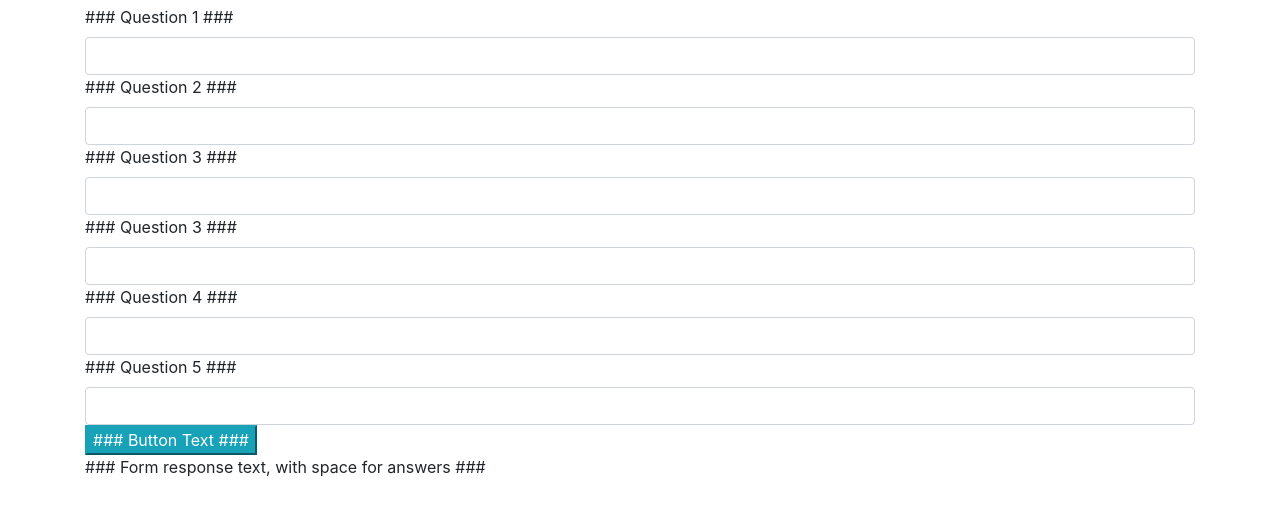
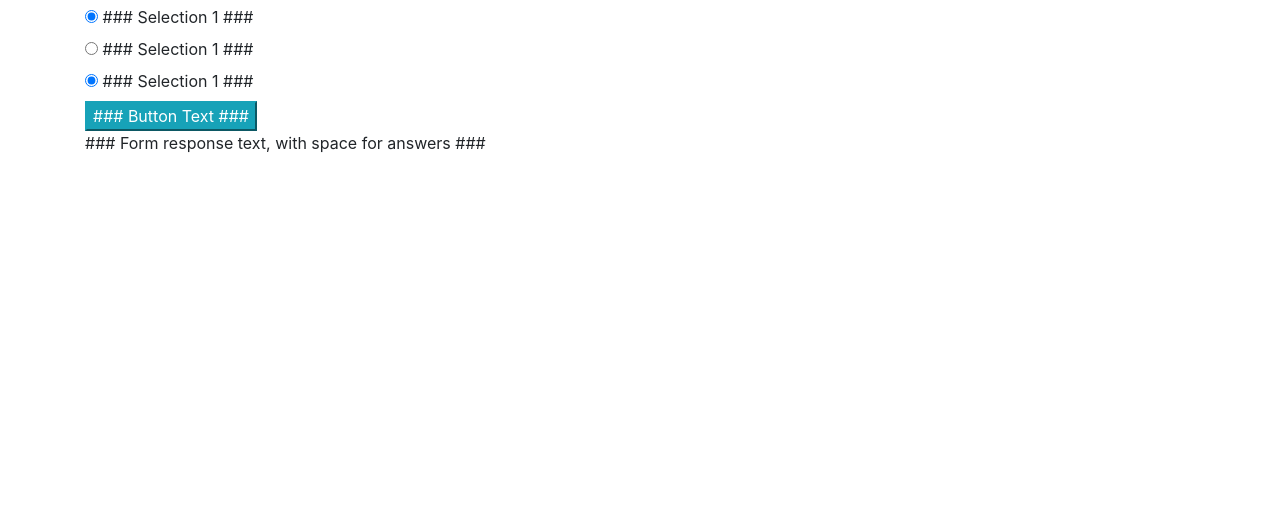
Before and after one commit to grantskis/lang-selector, a plain HTML site: page index.html in a window 1280 px wide. Shown: the part 51-566 px from the top of the page. Drawn offline with Linux system fonts and the light colour scheme.

Commit message:
convert to radio buttons; determine how to break radio button answers to different question categories.

```diff
--- a/index.html
+++ b/index.html
@@ -16,35 +16,47 @@
       ### Header Text ###
     </h1>
     <form id="questionaire">
+      <div class="radio">
       <label for="q1">
-        ### Question 1 ###
+        <input id="q1" type="radio" name="name1" value="value1" checked>
+        ### Selection 1 ###
       </label>
-      <input id="q1" class="form-control" type="text">
+      </div>
+      <div class="radio">
+        <label for="q1">
+          <input id="q1" type="radio" name="name1" value="value1">
+          ### Selection 1 ###
+        </label>
+        </div>
+        <div class="radio">
+          <label for="q1">
+            <input id="q1" type="radio" name="name2" value="value1" checked>
+            ### Selection 1 ###
+          </label>
+          </div>
 
-      <label for="q2">
+
+
+
+      <!-- <label for="q2">
         ### Question 2 ###
       </label>
-      <input id="q2" class="form-control" type="text">
+      <input id="q2" type="radio">
 
       <label for="q3">
         ### Question 3 ###
       </label>
-      <input id="q3" class="form-control" type="text">
-
-      <label for="q3">
-        ### Question 3 ###
-      </label>
-      <input id="q3" class="form-control" type="text">
+      <input id="q3" type="radio">
 
       <label for="q4">
         ### Question 4 ###
       </label>
-      <input id="q4" class="form-control" type="text">
+      <input id="q4" type="radio">
 
       <label for="q5">
         ### Question 5 ###
       </label>
-      <input id="q5" class="form-control" type="text">
+      <input id="q5" type="radio"> -->
 
       <button type="submit" class="btn-info">
         ### Button Text ###
```
